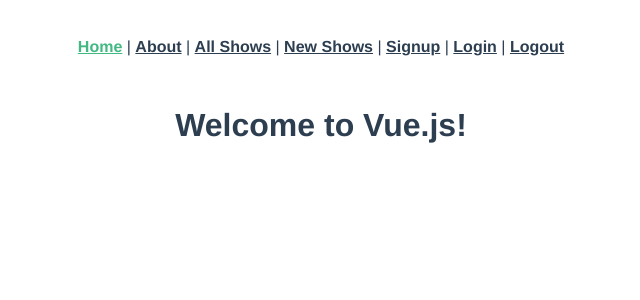
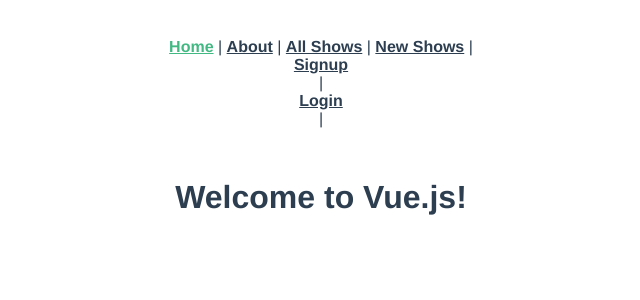
Before and after one commit to danielbossier/tv-time-frontend, a Vue app: page / in a window 1280 px wide. Shown: the top 300 px of the page, without its empty margins (319-959 px from the left). Built offline with nearby package versions, Linux system fonts and the light colour scheme.

Commit message:
added dynamic login/logout

```diff
--- a/src/App.vue
+++ b/src/App.vue
@@ -9,12 +9,19 @@
       |
       <router-link to="/shows/new">New Shows</router-link>
       |
-      <router-link to="/signup">Signup</router-link>
+      <div v-if="!isLoggedIn()">
+        <router-link to="/signup">Signup</router-link>
+      </div>
       |
-      <router-link to="/login">Login</router-link>
+      <div v-if="!isLoggedIn()">
+        <router-link to="/login">Login</router-link>
+      </div>
       |
-      <router-link to="/logout">Logout</router-link>
+      <div v-if="isLoggedIn()">
+        <router-link to="/logout">Logout</router-link>
+      </div>
     </div>
+
     <router-view />
   </div>
 </template>
@@ -41,3 +48,17 @@
   color: #42b983;
 }
 </style>
+
+<script>
+export default {
+  methods: {
+    isLoggedIn: function () {
+      if (localStorage.getItem("jwt")) {
+        return true;
+      } else {
+        return false;
+      }
+    },
+  },
+};
+</script>
```
